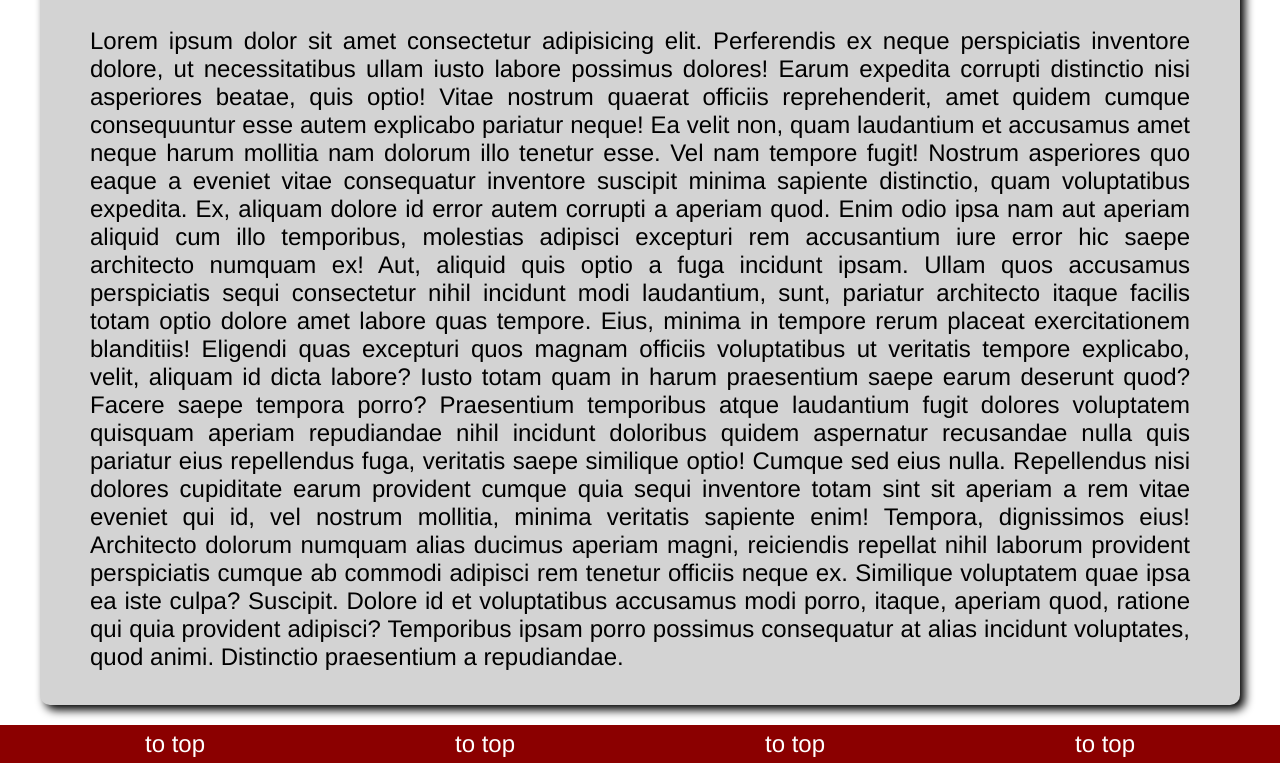
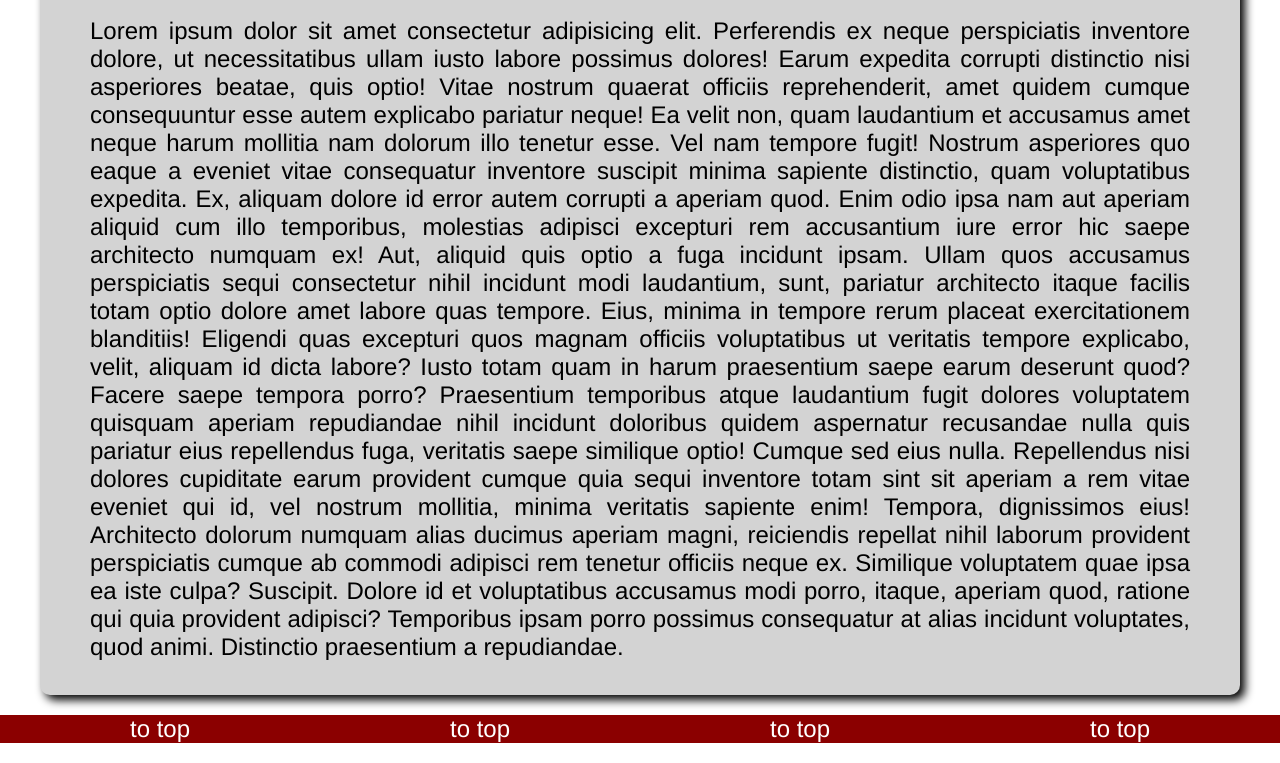
Before and after one commit to mcbauman/DESIGNVORLAGE, a plain HTML site: page index.html in a window 1280 px wide. Shown: the part 1072-1835 px from the top of the page. Drawn offline with Linux system fonts and the light colour scheme.

Commit message:
flex to menu

```diff
--- a/syle.css
+++ b/syle.css
@@ -50,21 +50,26 @@ ol{
     margin:0;
     padding:0;
     display: flex;
-    justify-content: space-around;
-    padding: 5px 20px;
+
 
 }
 
 li{
+    display: flex;
     list-style-type: none;
-
+    flex-grow: 1;
 
 }
+
 a{
     text-decoration: none;
     color: var(--textcolor);
+    display: flex;
+    flex-grow: 1;
+    align-items: center;
+    justify-content: center;
+}
 
-}
 a:hover{
     background: var(--highlightedbackground);
     color:lightgrey;
```
